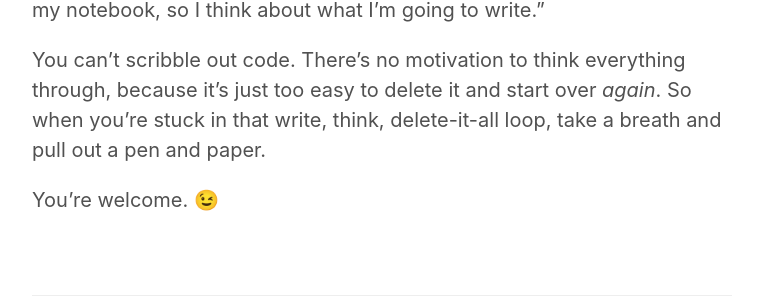
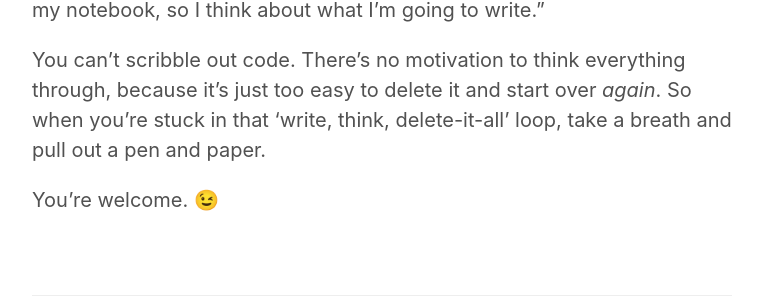
Before and after one commit to elliotbonneville/elliotbonneville.github.io, a Jekyll site: the page built from _posts/2018-11-8-i-code-with-a-pen.md, in a window 1280 px wide and 900 px high, scrolled down 1665 px. Shown: the part 202-504 px from the top of the window, without its empty margins (258-1021 px from the left). Built offline with Jekyll 4.4.1, drawn with Linux system fonts in a browser that asks for light colours; comment, search, counter and statistics services are not loaded.

Commit message:
It's not sarcastic, I promise

```diff
--- a/_posts/2018-11-8-i-code-with-a-pen.md
+++ b/_posts/2018-11-8-i-code-with-a-pen.md
@@ -25,6 +25,6 @@ I always write with a pen, because pencil is too temporary and allows me to jot
 
 Which is a fancy way of saying "I don't want to scribble out anything in my notebook, so I think about what I'm going to write."
 
-You can't scribble out code. There's no motivation to think everything through, because it's just too easy to delete it and start over _again_. So when you're stuck in that write, think, delete-it-all loop, take a breath and pull out a pen and paper.
+You can't scribble out code. There's no motivation to think everything through, because it's just too easy to delete it and start over _again_. So when you're stuck in that 'write, think, delete-it-all' loop, take a breath and pull out a pen and paper.
 
 You're welcome. 😉
```
